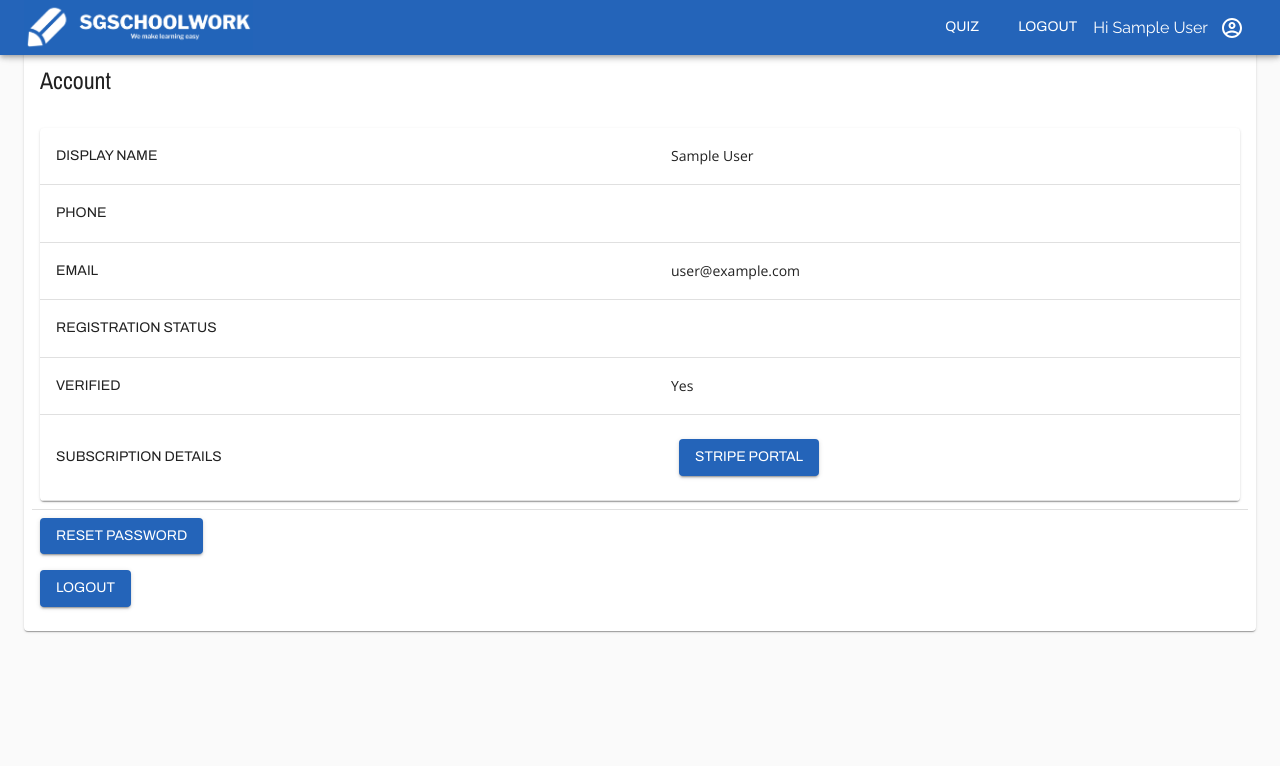
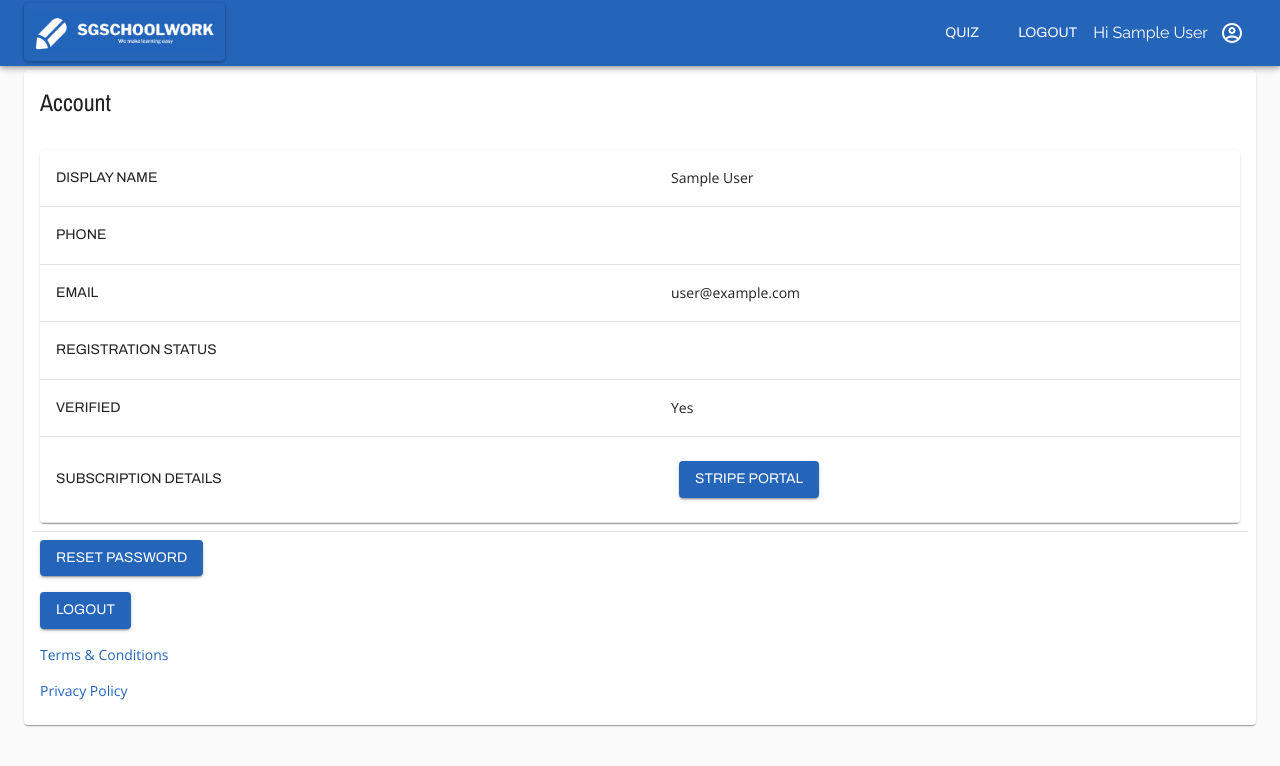
Before and after one commit to Stewart86/quiz-app, a React (Create React App) app: page /account/settings in a window 1280 px wide. Shown: the top 766 px of the page. Built offline with nearby package versions, Linux system fonts and the light colour scheme; no server answers; the database is empty; sample sign-in values are in the browser's storage.

Commit message:
update t & c link in account settings and redirection to live url

```diff
--- a/src/auth/auth.js
+++ b/src/auth/auth.js
@@ -18,7 +18,7 @@ export const signup = async (name, email, phone, password, addStaff) => {
       await postStudent({ id, name, email, phone })
     }
     await user.user.sendEmailVerification({
-      url: "https://quiz-app-5f6dc.web.app/account/settings",
+      url: "https://quiz.sgschoolwork.sg/account/settings",
     })
   }
   return user.user.uid
@@ -81,7 +81,7 @@ export const sendVerificationEmail = async () => {
   }
   try {
     await auth.currentUser.sendEmailVerification({
-      url: "https://quiz-app-5f6dc.web.app/account/settings",
+      url: "https://quiz.sgschoolwork.sg/account/settings",
     })
   } catch (e) {
     console.error(e.message)
--- a/src/components/Nav.jsx
+++ b/src/components/Nav.jsx
@@ -18,10 +18,25 @@ import { useHistory } from "react-router"
 const useStyles = makeStyles((theme) => ({
   root: {
     flexGrow: 1,
-    height: "48px",
+    height: "70px",
   },
   title: {
     flexGrow: 1,
+    "& :hover": {
+      cursor: "pointer",
+      boxShadow:
+        "0px 2px 4px -1px rgb(0 0 0 / 40%), 0px 4px 5px 0px rgb(0 0 0 / 24%), 0px 1px 10px 0px rgb(0 0 0 / 22%)",
+    },
+    "& :active": {
+      boxShadow: "0px 1px 2px 1px rgb(0 0 0 / 20%)",
+    },
+  },
+  logo: {
+    height: "58px",
+    marginTop: "3px",
+    padding: "9px",
+    borderRadius: "4px",
+    boxShadow: "0px 1px 2px 1px rgb(0 0 0 / 20%)",
   },
   greeting: {
     flexGrow: 0,
@@ -42,7 +57,7 @@ export const Nav = () => {
   }
 
   const handleHome = () => {
-    history.push("/")
+    window.location.assign("https://sgschoolwork.sg")
   }
 
   return (
@@ -50,7 +65,12 @@ export const Nav = () => {
       <AppBar position='fixed'>
         <Toolbar variant={"dense"}>
           <div className={classes.title}>
-            <img height={"50em"} src={logo} alt={"SG Schoolwork logo"} onClick={handleHome} />
+            <img
+              className={classes.logo}
+              src={logo}
+              alt={"SG Schoolwork logo"}
+              onClick={handleHome}
+            />
           </div>
           {currentUser.role === "staff" && currentUser.db.isAdmin && (
             <>
--- a/src/pages/account/AccountSettings.jsx
+++ b/src/pages/account/AccountSettings.jsx
@@ -7,6 +7,7 @@ import {
   Container,
   Divider,
   Grid,
+  Link,
   Paper,
   Table,
   TableBody,
@@ -193,6 +194,16 @@ export const AccountSettings = () => {
                 {"Logout"}
               </Button>
             </Grid>
+            <Grid item>
+              <Link color='primary' href='https://sgschoolwork.sg/terms/'>
+                Terms & Conditions
+              </Link>
+            </Grid>
+            <Grid item>
+              <Link color='primary' href='https://sgschoolwork.sg/privacy/'>
+                Privacy Policy
+              </Link>
+            </Grid>
           </Grid>
         </CardContent>
       </Card>
```
